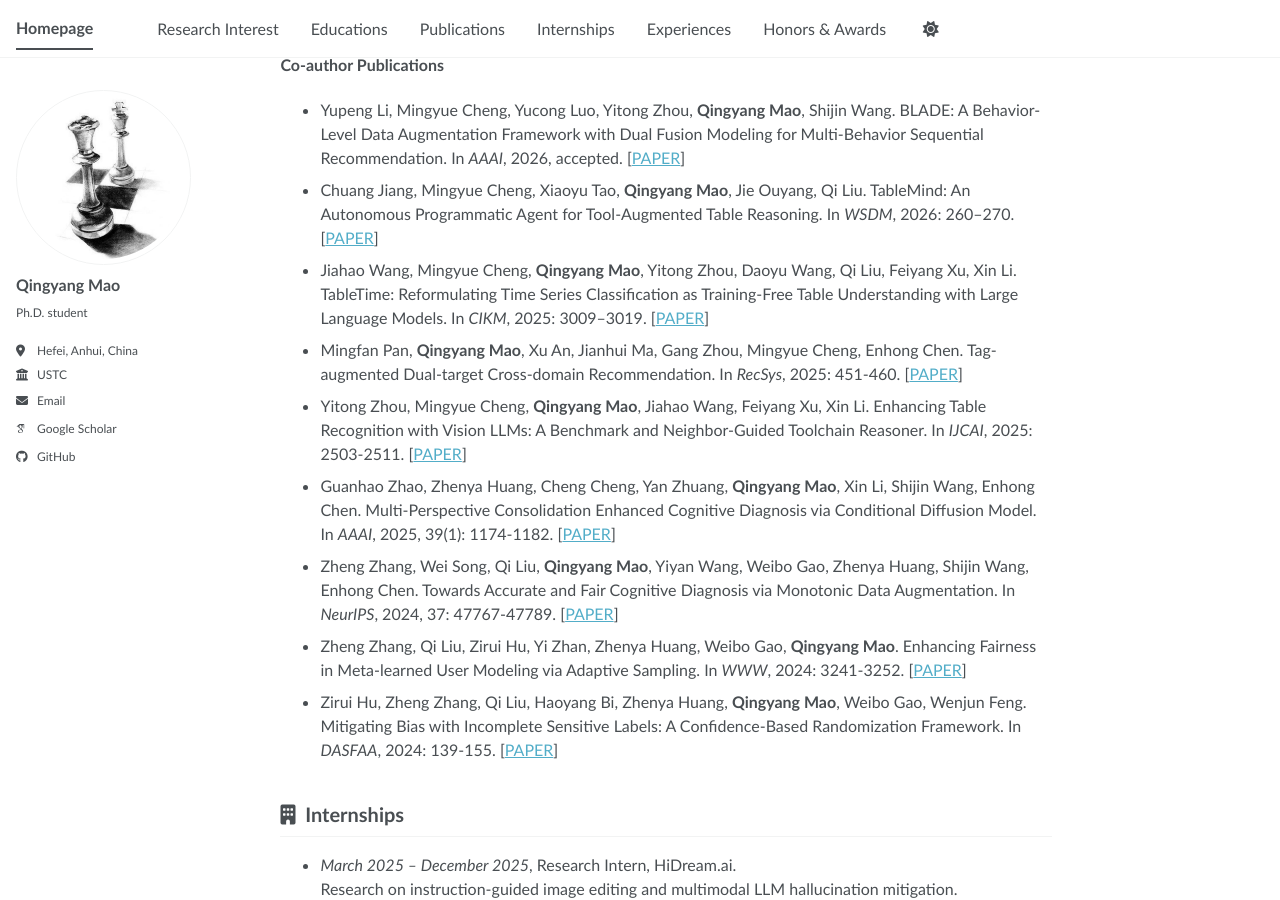
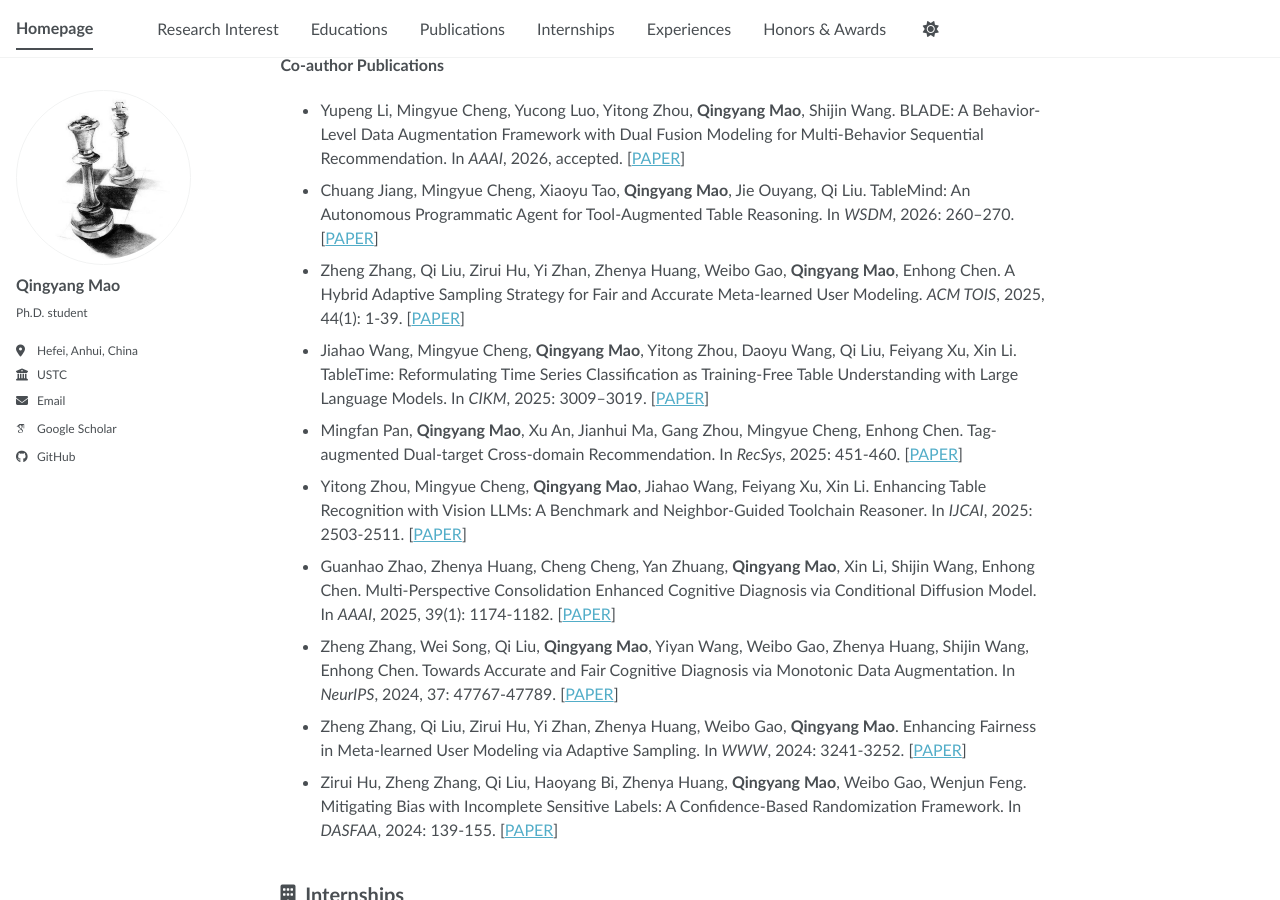
Before and after one commit to Double680/Double680.github.io, a Jekyll site: the page built from _pages/about.md, in a window 1280 px wide and 900 px high, scrolled down 1034 px. Built offline with Jekyll 4.4.1, drawn with Linux system fonts in a browser that asks for light colours; some web fonts are replaced; a script bundle is joined from its source files by our own code; library files that are not in the unit come from our copies.

Commit message:
update publications

```diff
--- a/_pages/about.md
+++ b/_pages/about.md
@@ -34,6 +34,7 @@ I am currently a Ph.D. student at the State Key Laboratory of Cognitive Intellig
 
 - Yupeng Li, Mingyue Cheng, Yucong Luo, Yitong Zhou, **Qingyang Mao**, Shijin Wang. BLADE: A Behavior-Level Data Augmentation Framework with Dual Fusion Modeling for Multi-Behavior Sequential Recommendation. In *AAAI*, 2026, accepted. [[PAPER](https://arxiv.org/abs/2512.12964)]
 - Chuang Jiang, Mingyue Cheng, Xiaoyu Tao, **Qingyang Mao**, Jie Ouyang, Qi Liu. TableMind: An Autonomous Programmatic Agent for Tool-Augmented Table Reasoning. In *WSDM*, 2026: 260–270. [[PAPER](https://dl.acm.org/doi/abs/10.1145/3773966.3777932)]
+- Zheng Zhang, Qi Liu, Zirui Hu, Yi Zhan, Zhenya Huang, Weibo Gao, **Qingyang Mao**, Enhong Chen. A Hybrid Adaptive Sampling Strategy for Fair and Accurate Meta-learned User Modeling. *ACM TOIS*, 2025, 44(1): 1-39. [[PAPER](https://dl.acm.org/doi/full/10.1145/3769296)]
 - Jiahao Wang, Mingyue Cheng, **Qingyang Mao**, Yitong Zhou, Daoyu Wang, Qi Liu, Feiyang Xu, Xin Li. TableTime: Reformulating Time Series Classification as Training-Free Table Understanding with Large Language Models. In *CIKM*, 2025: 3009–3019. [[PAPER](https://dl.acm.org/doi/10.1145/3746252.3761056)]
 - Mingfan Pan, **Qingyang Mao**, Xu An, Jianhui Ma, Gang Zhou, Mingyue Cheng, Enhong Chen. Tag-augmented Dual-target Cross-domain Recommendation. In *RecSys*, 2025: 451-460. [[PAPER](https://dl.acm.org/doi/full/10.1145/3705328.3748067)]
 - Yitong Zhou, Mingyue Cheng, **Qingyang Mao**, Jiahao Wang, Feiyang Xu, Xin Li. Enhancing Table Recognition with Vision LLMs: A Benchmark and Neighbor-Guided Toolchain Reasoner. In *IJCAI*, 2025: 2503-2511. [[PAPER](https://www.ijcai.org/proceedings/2025/279)]
```
